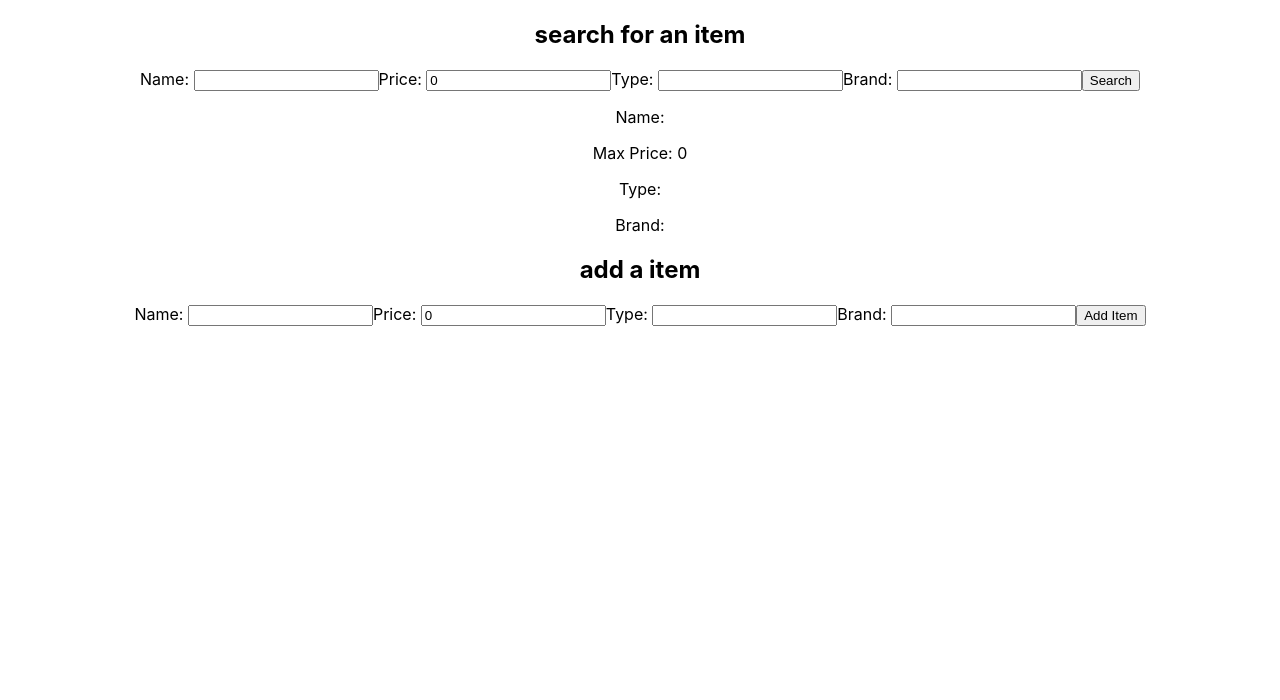
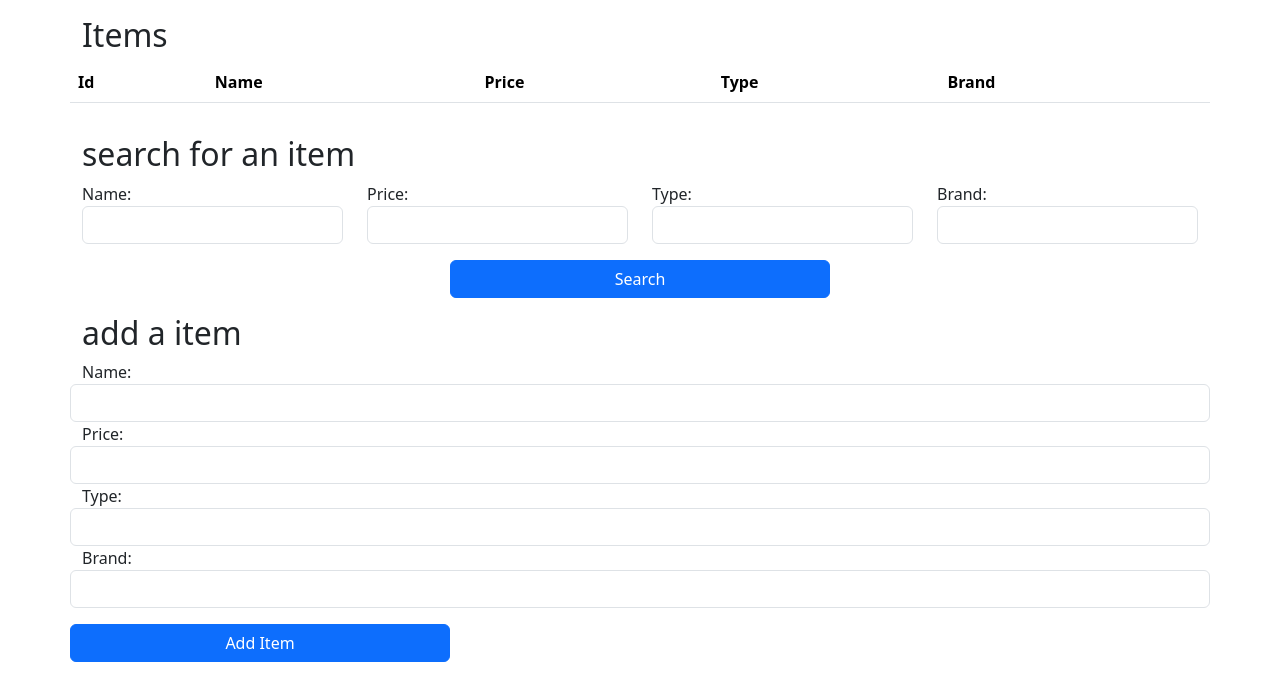
Before and after one commit to mjsipes/inventory, a React (Create React App) app: page / in a window 1280 px wide. Shown: the top 700 px of the page. Built offline with nearby package versions, Linux system fonts and the light colour scheme.

Commit message:
styled!! w bootstrap

```diff
--- a/db.json
+++ b/db.json
@@ -272,6 +272,233 @@
       "price": 0,
       "type": "",
       "brand": ""
+    },
+    {
+      "id": 0,
+      "name": "hi",
+      "price": 0,
+      "type": "",
+      "brand": ""
+    },
+    {
+      "id": 1,
+      "name": "hi there",
+      "price": 0,
+      "type": "",
+      "brand": ""
+    },
+    {
+      "id": 2,
+      "name": "hi there",
+      "price": 0,
+      "type": "",
+      "brand": ""
+    },
+    {
+      "id": 0,
+      "name": "hi",
+      "price": 0,
+      "type": "baby",
+      "brand": ""
+    },
+    {
+      "id": 0,
+      "name": "hi",
+      "price": 0,
+      "type": "",
+      "brand": ""
+    },
+    {
+      "id": 0,
+      "name": "hi",
+      "price": 0,
+      "type": "",
+      "brand": ""
+    },
+    {
+      "id": 1,
+      "name": "hi",
+      "price": 0,
+      "type": "there",
+      "brand": ""
+    },
+    {
+      "id": 0,
+      "name": "hi",
+      "price": 0,
+      "type": "",
+      "brand": ""
+    },
+    {
+      "id": 1,
+      "name": "we",
+      "price": 0,
+      "type": "",
+      "brand": ""
+    },
+    {
+      "id": 2,
+      "name": "",
+      "price": 0,
+      "type": "",
+      "brand": ""
+    },
+    {
+      "id": 3,
+      "name": "",
+      "price": 0,
+      "type": "",
+      "brand": ""
+    },
+    {
+      "id": 4,
+      "name": "",
+      "price": 0,
+      "type": "",
+      "brand": ""
+    },
+    {
+      "id": 0,
+      "name": "hi",
+      "price": 0,
+      "type": "",
+      "brand": ""
+    },
+    {
+      "id": 0,
+      "name": "22",
+      "price": 0,
+      "type": "",
+      "brand": ""
+    },
+    {
+      "id": 0,
+      "name": "2",
+      "price": 0,
+      "type": "",
+      "brand": ""
+    },
+    {
+      "id": 1,
+      "name": "",
+      "price": "02",
+      "type": "",
+      "brand": ""
+    },
+    {
+      "id": 2,
+      "name": "2",
+      "price": 0,
+      "type": "",
+      "brand": ""
+    },
+    {
+      "id": 0,
+      "name": "hi",
+      "type": "",
+      "brand": ""
+    },
+    {
+      "id": 1,
+      "name": "q",
+      "price": 0,
+      "type": "",
+      "brand": ""
+    },
+    {
+      "id": 2,
+      "name": "hi",
+      "price": 0,
+      "type": "",
+      "brand": ""
+    },
+    {
+      "id": 3,
+      "name": "hi",
+      "price": "3",
+      "type": "",
+      "brand": ""
+    },
+    {
+      "id": 4,
+      "name": "",
+      "type": "",
+      "brand": ""
+    },
+    {
+      "id": 0,
+      "name": "hi",
+      "type": "",
+      "brand": ""
+    },
+    {
+      "id": 1,
+      "name": "w",
+      "price": "",
+      "type": "",
+      "brand": ""
+    },
+    {
+      "id": 2,
+      "name": "w",
+      "price": "",
+      "type": "",
+      "brand": ""
+    },
+    {
+      "id": 3,
+      "name": "",
+      "price": "4",
+      "type": "",
+      "brand": ""
+    },
+    {
+      "id": 4,
+      "name": "",
+      "price": "f",
+      "type": "",
+      "brand": ""
+    },
+    {
+      "id": 0,
+      "name": "Michael",
+      "price": "is",
+      "type": "awesome",
+      "brand": "sipes"
+    },
+    {
+      "id": 0,
+      "name": "hi",
+      "type": "",
+      "brand": ""
+    },
+    {
+      "id": 0,
+      "name": "hi",
+      "price": "w",
+      "type": "w",
+      "brand": "w"
+    },
+    {
+      "id": 1,
+      "name": "",
+      "price": "",
+      "type": "",
+      "brand": ""
+    },
+    {
+      "id": 2,
+      "name": "",
+      "price": "",
+      "type": "",
+      "brand": ""
+    },
+    {
+      "id": 0,
+      "name": "",
+      "price": "2",
+      "type": "",
+      "brand": ""
     }
   ]
 }
--- a/package.json
+++ b/package.json
@@ -6,7 +6,9 @@
     "@testing-library/jest-dom": "^5.17.0",
     "@testing-library/react": "^13.4.0",
     "@testing-library/user-event": "^13.5.0",
+    "bootstrap": "^5.3.3",
     "react": "^18.2.0",
+    "react-bootstrap": "^2.10.1",
     "react-dom": "^18.2.0",
     "react-native-sqlite-storage": "^6.0.1",
     "react-scripts": "^5.0.1",
--- a/src/AddItem.js
+++ b/src/AddItem.js
@@ -1,10 +1,10 @@
 import { useState } from "react";
 
-function AddItem(props){
-    const [name,setName] = useState("");
-    const [price,setPrice] = useState(0);
-    const [type,setType] = useState("");
-    const [brand,setBrand] = useState("");
+function AddItem(props) {
+  const [name, setName] = useState("");
+  const [price, setPrice] = useState();
+  const [type, setType] = useState("");
+  const [brand, setBrand] = useState("");
 
   const addItemButtonPressed = () => {
     props.addItem({
@@ -14,47 +14,59 @@ function AddItem(props){
       brand: brand,
     });
     setName("");
-        setPrice(0);
+    setPrice("");
     setType("");
     setBrand("");
   };
 
   return (
+    <div className="container">
       <div>
         <h2>add a item</h2>
-            <form>
+      </div>
+      <div className="row">
         <label htmlFor="name-field">Name: </label>
         <input
-                id = "name-field"
+          id="name-field"
           type="text"
+          className="form-control"
           value={name}
-                onChange={(e)=>setName(e.target.value)}
+          onChange={(e) => setName(e.target.value)}
         />
         <label htmlFor="price-field">Price: </label>
         <input
-                id = "price-field"
+          id="price-field"
           type="text"
+          className="form-control"
           value={price}
-                onChange={(e)=>setPrice(e.target.value)}
+          onChange={(e) => setPrice(e.target.value)}
         />
         <label htmlFor="type-field">Type: </label>
         <input
-                id = "type-field"
+          id="type-field"
           type="text"
+          className="form-control"
           value={type}
-                onChange={(e)=>setType(e.target.value)}
+          onChange={(e) => setType(e.target.value)}
         />
         <label htmlFor="brand-field">Brand: </label>
         <input
-                id = "brand-field"
+          id="brand-field"
           type="text"
+          className="form-control"
           value={brand}
-                onChange={(e)=>setBrand(e.target.value)}
+          onChange={(e) => setBrand(e.target.value)}
         />
-                <button type="button" onClick={addItemButtonPressed}>
+      </div>
+      <div className="row mt-3">
+        <button
+          type="button"
+          className=" col-4 btn btn-primary"
+          onClick={addItemButtonPressed}
+        >
           Add Item
         </button>
-            </form>
+      </div>
     </div>
   );
 }
--- a/src/App.js
+++ b/src/App.js
@@ -1,25 +1,25 @@
-import { useState} from 'react';
-import './App.css';
-import SearchBar from './SearchBar';
-import ItemsDisplay from './ItemsDisplay';
-import AddItem from './AddItem';
-
+import { useState } from "react";
+import "./App.css";
+import SearchBar from "./SearchBar";
+import ItemsDisplay from "./ItemsDisplay";
+import AddItem from "./AddItem";
 
 function App() {
+  const [filters, setFilters] = useState({
+    name: "",
+    price: "",
+    type: "",
+    brand: "",
+  });
+  const [data, setData] = useState({ items: [] });
 
-  const [filters, setFilters] = useState({});
-  const [data,setData] = useState({items:[]});
-
-
-
-  const updateFilters = (searchParams) =>{
+  const updateFilters = (searchParams) => {
     setFilters(searchParams);
   };
 
   const addItemToData = (item) => {
     let items = data["items"];
     item.id = items.length;
-
 
     // adding to json-server
     const requestOptions = {
@@ -30,8 +30,8 @@ function App() {
       body: JSON.stringify(item),
     };
     fetch("http://localhost:3000/items", requestOptions)
-    .then((response) =>  response.json())
-    .then((data)=> console.log(data));
+      .then((response) => response.json())
+      .then((data) => console.log(data));
 
     //adding to sqlite pt1
     const requestOptions2 = {
@@ -45,46 +45,62 @@ function App() {
       .then((response) => response.json())
       .then((data) => console.log(data));
 
-
-
     items.push(item);
-    setData({items:items});
+    setData({ items: items });
     console.log(data);
-  }
-
+    console.log(
+      "filter name:" +
+        filters.name +
+        ":filter price:" +
+        filters.price +
+        ":filters type:" +
+        filters.type +
+        ":filters brand:" +
+        filters.brand
+    );
+  };
 
   const filterData = (data) => {
     const filteredData = [];
-    if (filters.name == "" && filters.price == "" && filters.type == "" && filters.brand == ""){
+    if (
+      filters.name == "" &&
+      filters.price == "" &&
+      filters.type == "" &&
+      filters.brand == ""
+    ) {
       return data;
     }
-    for (const item of data){
-      if (filters.name !== "" && item.name !== filters.name){
+    for (const item of data) {
+      if (filters.name !== "" && item.name !== filters.name) {
         continue;
       }
-      if (filters.price !== "" && item.price > filters.price){
+      if (filters.price !== "" && item.price > filters.price) {
         continue;
       }
-      if (filters.type !== "" && item.type !== filters.type){
+      if (filters.type !== "" && item.type !== filters.type) {
         continue;
       }
-      if (filters.brand !== "" && item.brand !== filters.brand){
+      if (filters.brand !== "" && item.brand !== filters.brand) {
         continue;
       }
       filteredData.push(item);
-
     }
     return filteredData;
-  }
+  };
 
   return (
-    <div className="App">
-      <SearchBar updateSearchParams={updateFilters} />
-      <ItemsDisplay items={filterData(data["items"])}/>
-      <AddItem addItem={addItemToData}/>
+    <div className="container">
+      <div className="row mt-3">
+        <ItemsDisplay items={filterData(data["items"])} />
+      </div>
+      <div className="row mt-3">
+        <SearchBar updateSearchParams={updateFilters} />
+      </div>
+      <div className="row mt-3">
+        <AddItem addItem={addItemToData} />
+      </div>
     </div>
   );
 }
 
-
 export default App;
--- a/src/ItemsDisplay.js
+++ b/src/ItemsDisplay.js
@@ -1,20 +1,35 @@
-function ItemsDisplay(props){
-
-    const showItem = (item) => {
-        return(
-            <div>
-                <p> Id: {item.id}</p>
-                <p> name: {item.name}</p>
-                <p> price: {item.price}</p>
-                <p> type: {item.type}</p>
-                <p> brand: {item.brand}</p>
-            </div>
-        );
-    }
-    return(
-        <div>
-            {props.items.map(showItem)}
-        </div>
+function ItemsDisplay(props) {
+  const showItem = (item) => {
+    return (
+      <tr>
+        <th scope="row">{item.id}</th>
+        <td> {item.name}</td>
+        <td> {item.price}</td>
+        <td> {item.type}</td>
+        <td> {item.brand}</td>
+      </tr>
     );
+  };
+  return (
+    <div className="container">
+      <div className="row">
+        <h2>Items</h2>
+      </div>
+      <div className="row">
+        <table className="table table-striped">
+          <thead>
+            <tr>
+              <th scope="col">Id</th>
+              <th scope="col">Name</th>
+              <th scope="col">Price</th>
+              <th scope="col">Type</th>
+              <th scope="col">Brand</th>
+            </tr>
+          </thead>
+          <tbody>{props.items.map(showItem)}</tbody>
+        </table>
+      </div>
+    </div>
+  );
 }
-export default ItemsDisplay
+export default ItemsDisplay;
--- a/src/SearchBar.js
+++ b/src/SearchBar.js
@@ -1,60 +1,80 @@
-import { useState } from "react"
+import { useState } from "react";
 
-function SearchBar(props){
+function SearchBar(props) {
   const [name, setName] = useState("");
-    const [price, setPrice] = useState(0);
+  const [price, setPrice] = useState();
   const [type, setType] = useState("");
   const [brand, setBrand] = useState("");
 
   const searchButtonPressed = () => {
-        props.updateSearchParams({ name: name, price: price, type: type, brand: brand });
+    props.updateSearchParams({
+      name: name,
+      price: price,
+      type: type,
+      brand: brand,
+    });
   };
 
-
   return (
+    <div className="container">
       <div>
-            <h2>
-                search for an item
-            </h2>
-            <form>
+        <h2>search for an item</h2>
+      </div>
+      <div className="row">
+        <div className="col">
           <label htmlFor="name-field">Name: </label>
           <input
-                id = "name-field"
+            id="name-field"
             type="text"
+            className="form-control"
             value={name}
-                onChange={(e)=>setName(e.target.value)}
+            onChange={(e) => setName(e.target.value)}
           />
+        </div>
+        <div className="col">
           <label htmlFor="price-field">Price: </label>
           <input
-                id = "price-field"
+            id="price-field"
             type="text"
+            className="form-control"
             value={price}
-                onChange={(e)=>setPrice(e.target.value)}
+            onChange={(e) => setPrice(e.target.value)}
           />
+        </div>
+        <div className="col">
           <label htmlFor="type-field">Type: </label>
           <input
-                id = "type-field"
+            id="type-field"
             type="text"
+            className="form-control"
             value={type}
-                onChange={(e)=>setType(e.target.value)}
+            onChange={(e) => setType(e.target.value)}
           />
-                <label htmlFor="price-field">Brand: </label>
+        </div>
+        <div className="col">
+          <label htmlFor="brand-field">Brand: </label>
           <input
-                id = "brand-field"
+            id="brand-field"
             type="text"
+            className="form-control"
             value={brand}
-                onChange={(e)=>setBrand(e.target.value)}
+            onChange={(e) => setBrand(e.target.value)}
           />
-                <button type="button" onClick={searchButtonPressed}>
+        </div>
+      </div>
+      <div className="row mt-3">
+        <div className="col-4"></div>
+
+        <button
+          type="button"
+          className="col-4 btn btn-primary"
+          onClick={searchButtonPressed}
+        >
           Search
         </button>
-            </form>
-            <p>Name: {name}</p>
-            <p>Max Price: {price}</p>
-            <p>Type: {type}</p>
-            <p>Brand: {brand}</p>
       </div>
-    )
+    </div>
+  );
 }
 
-export default SearchBar
+export default SearchBar;
--- a/src/index.js
+++ b/src/index.js
@@ -2,6 +2,7 @@ import React from 'react';
 import ReactDOM from 'react-dom/client';
 import './index.css';
 import App from './App';
+import 'bootstrap/dist/css/bootstrap.min.css';
 import reportWebVitals from './reportWebVitals';
 
 const root = ReactDOM.createRoot(document.getElementById('root'));
```
Also changed, not shown: jsconfig.json (added, +15 -0 lines), notes.txt, 2 other files (tests, documents, lock files or other folders). Lines whose indentation alone changed are shown as unchanged.
